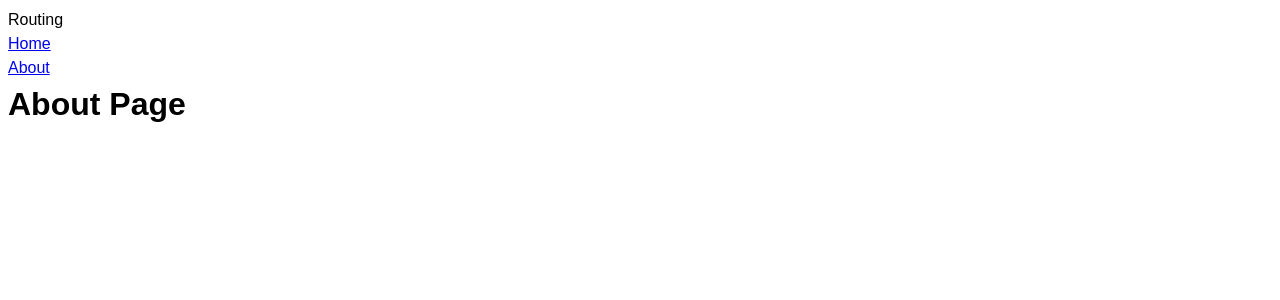
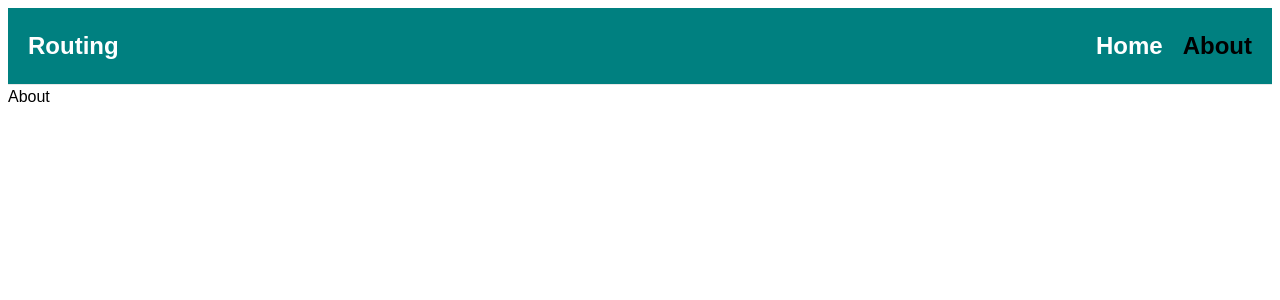
Before and after one commit to denisolid/goit-react-hw-05-test, a React (Vite) app: page /about in a window 1280 px wide. Shown: the top 300 px of the page. Built offline with nearby package versions, Linux system fonts and the light colour scheme.

Commit message:
active link styled

```diff
--- a/src/components/App.jsx
+++ b/src/components/App.jsx
@@ -1,13 +1,17 @@
 import { Route, Routes } from "react-router-dom";
 import Header from "./Header/Header";
+import Home from "../pages/Home/Home";
+import About from "../pages/About/About";
+import NotFound from "../pages/NotFound/NotFound";
 
 export const App = () => {
   return (
     <div>
       <Header />
       <Routes>
-        <Route path="/" element={<h1>Home Page</h1>} />
-        <Route path="/about" element={<h1>About Page</h1>} />
+        <Route path="/" element={<Home />} />
+        <Route path="/about" element={<About />} />
+        <Route path="*" element={<NotFound />} />
       </Routes>
     </div>
   );
--- a/src/components/Header/Header.jsx
+++ b/src/components/Header/Header.jsx
@@ -1,16 +1,26 @@
-import { Link } from "react-router-dom";
+import { NavLink } from "react-router-dom";
+import s from "./Header.module.css";
+import clsx from "clsx";
+
+const buildLinkClass = ({ isActive }) => {
+  return clsx(s.link, isActive && s.active);
+};
 
 const Header = () => {
   return (
-    <header>
+    <header className={s.header}>
       <div>Routing</div>
       <nav>
-        <ul>
+        <ul className={s.nav}>
           <li>
-            <Link to="/">Home</Link>
+            <NavLink className={buildLinkClass} to="/">
+              Home
+            </NavLink>
           </li>
           <li>
-            <Link to="/about">About</Link>
+            <NavLink className={buildLinkClass} to="/about">
+              About
+            </NavLink>
           </li>
         </ul>
       </nav>
--- /dev/null
+++ b/src/components/Header/Header.module.css
@@ -0,0 +1,26 @@
+.header {
+  display: flex;
+  justify-content: space-between;
+  align-items: center;
+  padding: 20px;
+  background-color: teal;
+  color: white;
+  font-size: 24px;
+  font-weight: 700;
+  border-bottom: 1px solid #e8e8e8;
+}
+
+.nav {
+  display: flex;
+  gap: 20px;
+  list-style: none;
+}
+.link {
+  color: white;
+  font-weight: 500px;
+  text-decoration: none;
+}
+
+.active {
+  color: black;
+}
--- /dev/null
+++ b/src/pages/About/About.jsx
@@ -0,0 +1,5 @@
+const About = () => {
+  return <div>About</div>;
+};
+
+export default About;
--- /dev/null
+++ b/src/pages/Home/Home.jsx
@@ -0,0 +1,5 @@
+const Home = () => {
+  return <div>Home</div>;
+};
+
+export default Home;
--- /dev/null
+++ b/src/pages/NotFound/NotFound.jsx
@@ -0,0 +1,5 @@
+const NotFound = () => {
+  return <div>Sorry... PAge is not found</div>;
+};
+
+export default NotFound;
```
